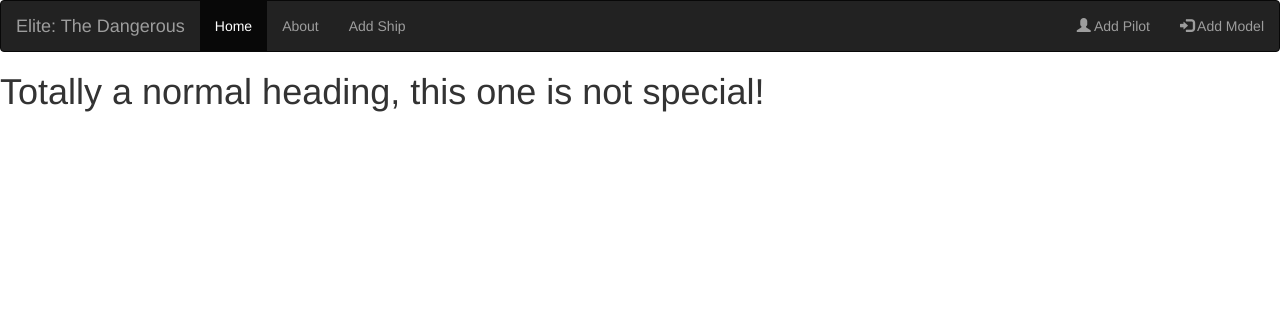
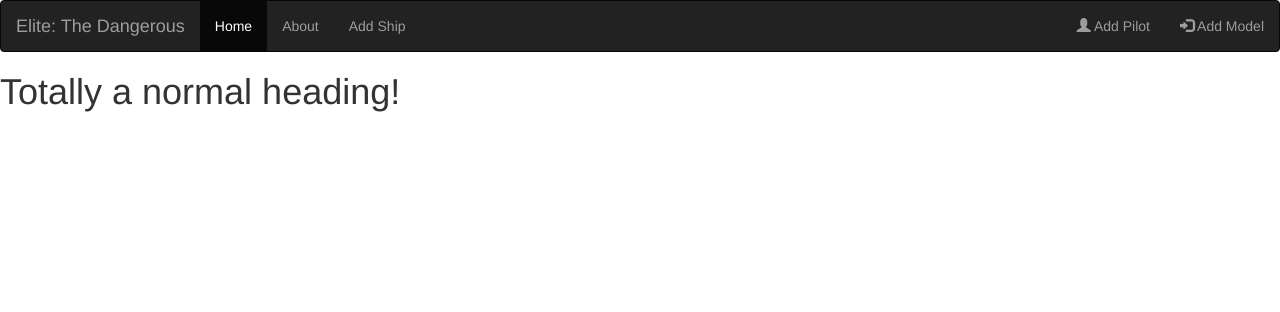
Before and after one commit to mtech-software-solutions/simpleflaskapp, a Flask app: page / in a window 1280 px wide. Shown: the top 312 px of the page. Run offline with Flask 3, Linux system fonts and the light colour scheme; some libraries are stand-ins or nearby versions.

Commit message:
EG: grmbl

```diff
--- a/templates/index.html
+++ b/templates/index.html
@@ -27,7 +27,7 @@
         </div>
     </nav>
     {% block content %}
-    <h1>Totally a normal heading, this one is not special!</h1>
+    <h1>Totally a normal heading!</h1>
     {% endblock %}
 </body>
 
```
